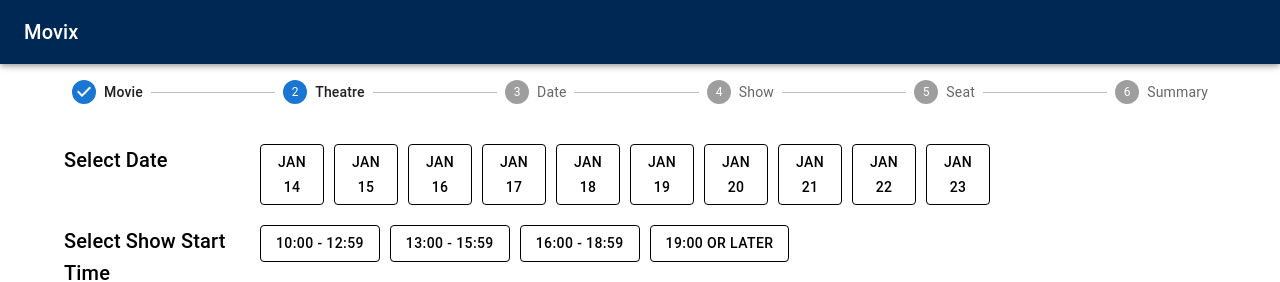
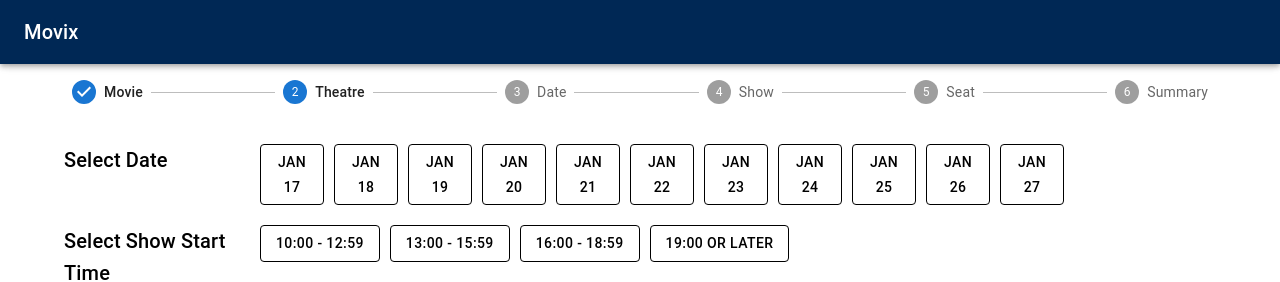
Before and after one commit to Keykor/bigi-test-movie-pages, a Next.js app: page /options in a window 1280 px wide. Shown: the top 282 px of the page. Built offline with nearby package versions, Linux system fonts and the light colour scheme.

Commit message:
Have the date selection show “TODAY” instead of the full date

```diff
--- a/src/data/schedules.js
+++ b/src/data/schedules.js
@@ -1,20 +1,8 @@
 const schedules = [
-    {
-        id:"1",
-        date: "Jan 14",
-        times: ["12:00", "13:00", "14:00", "15:00", "16:00", "17:00", "18:00" ]},
-    {
-        id:"2",
-        date: "Jan 15",
-        times: ["13:00", "14:00", "15:00", "16:00", "17:00", "18:00", "19:00" ]},
-    {
-        id:"3",
-        date: "Jan 16",
-        times: ["14:00", "15:00", "16:00", "17:00", "18:00", "19:00" ]},
     {
         id:"4",
         date: "Jan 17",
-        times: ["12:00", "13:00", "14:00", "15:00", "16:00", "17:00", "18:00" ]},
+        times: ["13:00", "14:00", "15:00", "16:00", "17:00", "18:00", "19:00" ]},
     {
         id:"5",
         date: "Jan 18",
@@ -39,6 +27,22 @@ const schedules = [
         id:"10",
         date: "Jan 23",
         times: ["15:00", "16:00", "17:00", "18:00" ]},
+    {
+        id:"11",
+        date: "Jan 24",
+        times: ["12:00", "13:00", "14:00", "15:00", "16:00", "17:00", "18:00" ]},
+    {
+        id:"12",
+        date: "Jan 25",
+        times: ["13:00", "14:00", "15:00", "16:00", "17:00", "18:00", "19:00" ]},
+    {
+        id:"13",
+        date: "Jan 26",
+        times: ["14:00", "15:00", "16:00", "17:00", "18:00", "19:00" ]},
+    {
+        id:"14",
+        date: "Jan 27",
+        times: ["12:00", "13:00", "14:00", "15:00", "16:00", "17:00", "18:00" ]}
 ];
 
 export default schedules;
--- a/src/pages/options/index.js
+++ b/src/pages/options/index.js
@@ -59,6 +59,7 @@ export default function SelectOptions() {
 	 const [selectedDate, setSelectedDate] = useState(null);
 	 const [selectedTimespan, setSelectedTimespan] = useState(null);
 	 const [selectedSeatArea, setSelectedSeatArea] = useState(null);
+	 const todayString = (new Date()).toLocaleString('en-US', { month: 'short', day: '2-digit' });
 
 	 // Función para manejar el cambio en el filtro de distancia
 	 const handleDistanceChange = (event) => {
@@ -117,7 +118,7 @@ export default function SelectOptions() {
 										color={selectedDate === schedule.date ? "primary" : "default"}
 										onClick={() => setSelectedDate(schedule.date)}
 								  >
-										{schedule.date}
+										{schedule.date==todayString?"TODAY":schedule.date}
 								  </Button>
 							 ))}
 						</Box>
```
